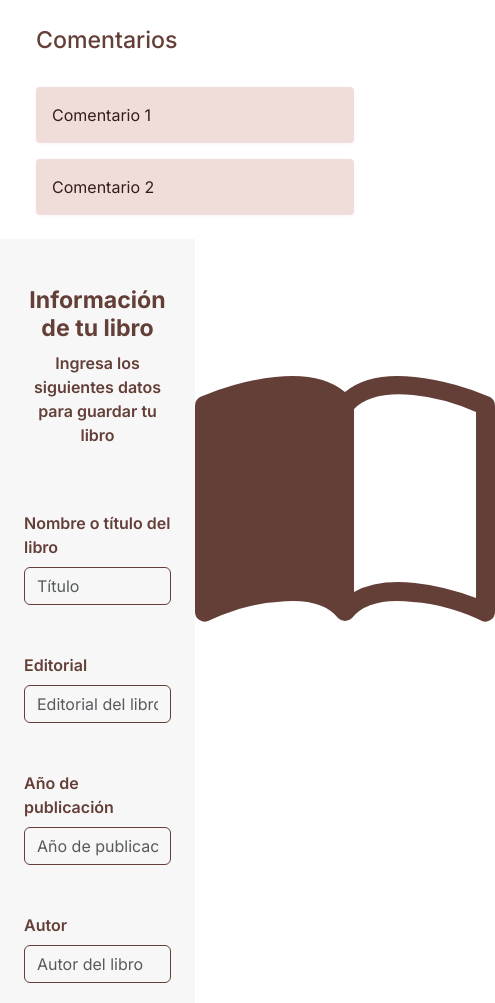
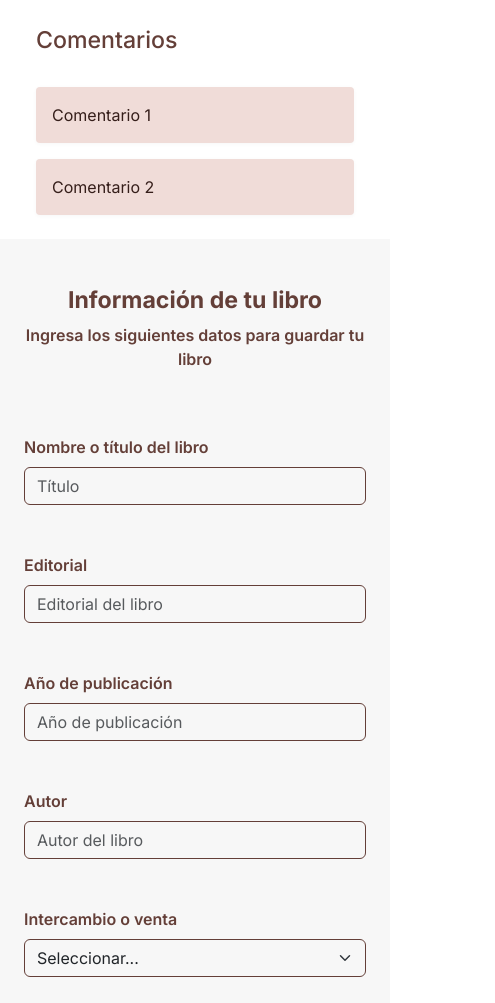
Before and after one commit to carobte/mikeBooks, a website built with Vite: page src/pages/myProfile.html in a window 390 px wide. Shown: the part 741-1744 px from the top of the page, 495 px wide, since content can reach past the window. Built offline with nearby package versions, Linux system fonts and the light colour scheme.

Commit message:
fix: responsive form fixed

```diff
--- a/src/pages/myProfile.html
+++ b/src/pages/myProfile.html
@@ -65,7 +65,7 @@
         </section>
 
         <section id="books-form-section" class="d-flex w-100 flex-wrap mt-5">
-            <article class="col-6 d-flex justify-content-center">
+            <article class="col-lg-6 col-md-12 d-flex justify-content-center">
                 <form id="books-form" class="row g-5 w-100 bg-our-white needs-validation pt-5" novalidate
                     autocomplete="off">
                     <div class="col-md-12 text-center mt-0">
@@ -131,7 +131,7 @@
                     </div>
                 </form>
             </article>
-            <article class=" col-6 text-center d-flex align-items-center  ">
+            <article class="col-lg-6 col-md-12 text-center d-flex align-items-center  ">
                 <i class="bi bi-book-half book-icon align-self-center w-100 h-100"></i>
             </article>
         </section>
```
